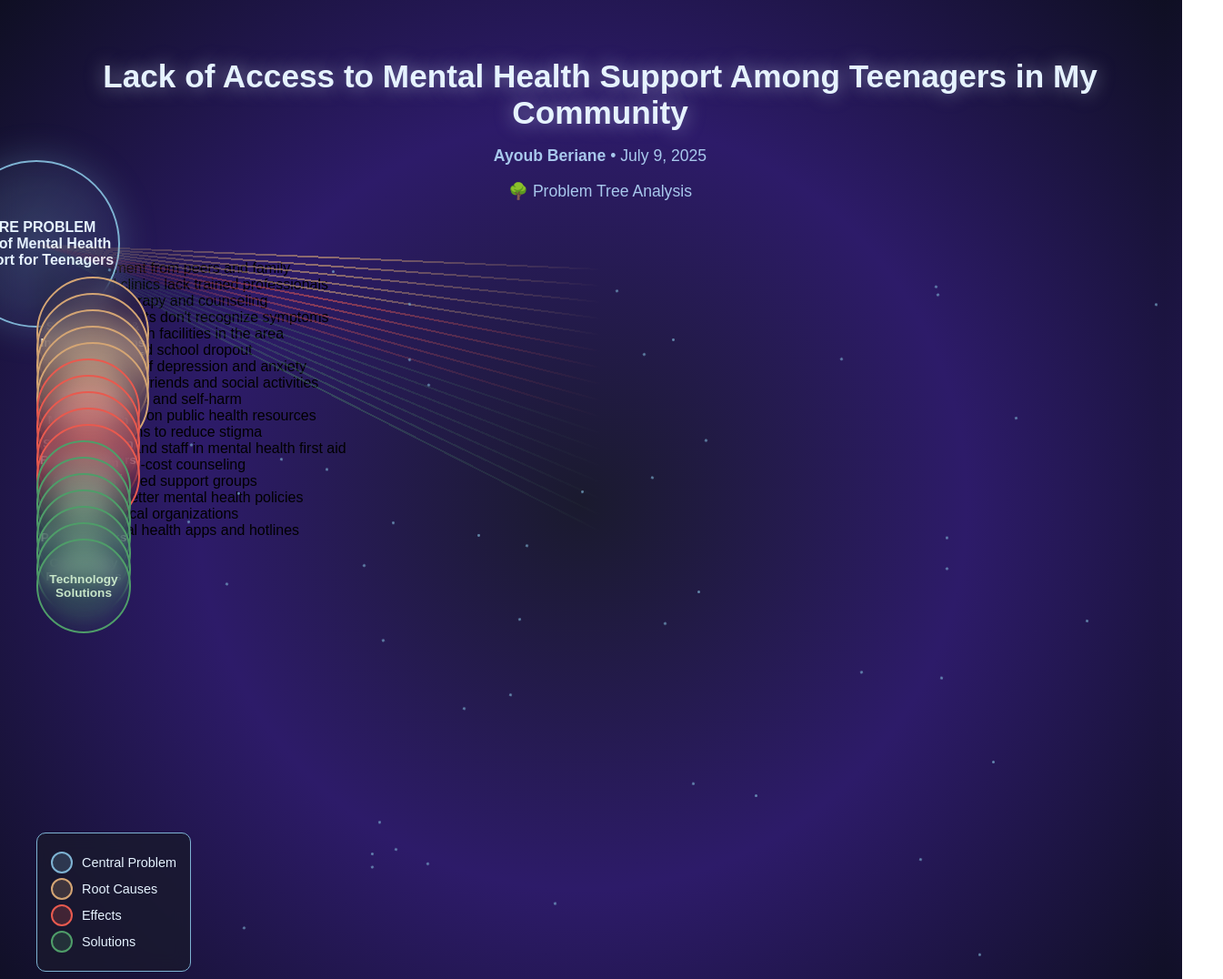
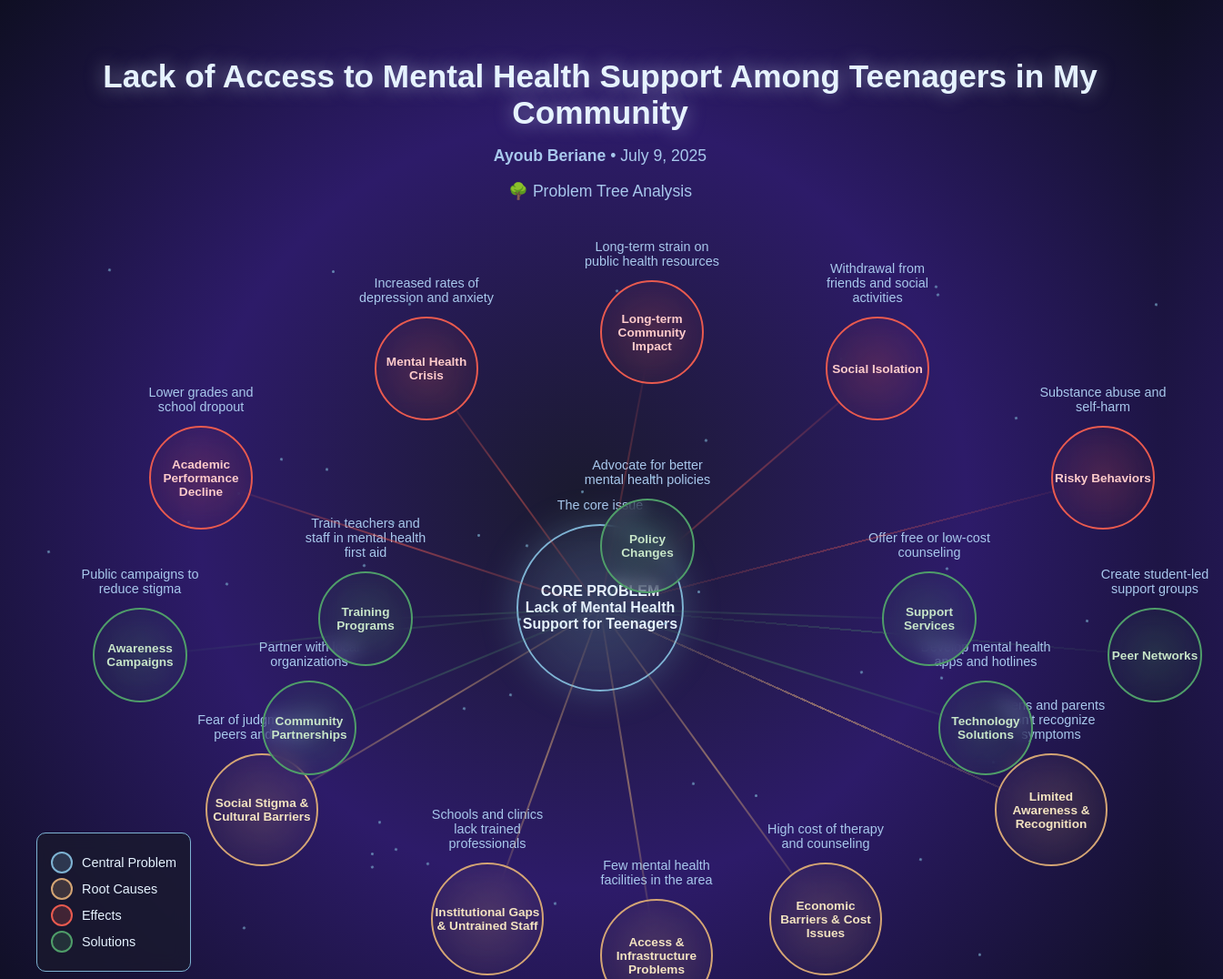
Before and after one commit to ayoubberiane/Lack-of-Access-to-Mental-Health-Support-Among-Teenagers-in-My-Community, a plain HTML site: page index.html in a window 1280 px wide. Shown: the top 1076 px of the page at 91% size, 1345 px wide, since content can reach past the window. Drawn offline with Linux system fonts and the light colour scheme.

Commit message:
Update index.css
?

```diff
--- a/index.css
+++ b/index.css
@@ -43,8 +43,28 @@ body {
     max-width: 1400px;
 }
 
+.node-container {
+    position: absolute;
+    display: flex;
+    flex-direction: column;
+    align-items: center;
+}
+
+.node-description {
+    color: #a8c8ec;
+    font-size: 0.9em;
+    margin-bottom: 8px;
+    text-align: center;
+    width: 150px;
+    position: absolute;
+    bottom: 100%;
+    left: 50%;
+    transform: translateX(-50%);
+    padding-bottom: 5px;
+}
+
 .node {
-    position: absolute;
+    position: relative;
     background: radial-gradient(circle, rgba(230, 243, 255, 0.15) 0%, rgba(230, 243, 255, 0.08) 50%, transparent 100%);
     border: 2px solid;
     border-radius: 50%;
@@ -70,9 +90,6 @@ body {
     height: 180px;
     border-color: #7eb3d3;
     color: #e6f3ff;
-    left: 50%;
-    top: 50%;
-    transform: translate(-50%, -50%);
     background: radial-gradient(circle, rgba(126, 179, 211, 0.25) 0%, rgba(126, 179, 211, 0.15) 50%, transparent 100%);
     box-shadow: 0 0 40px rgba(126, 179, 211, 0.3);
     font-size: 1em;
```
